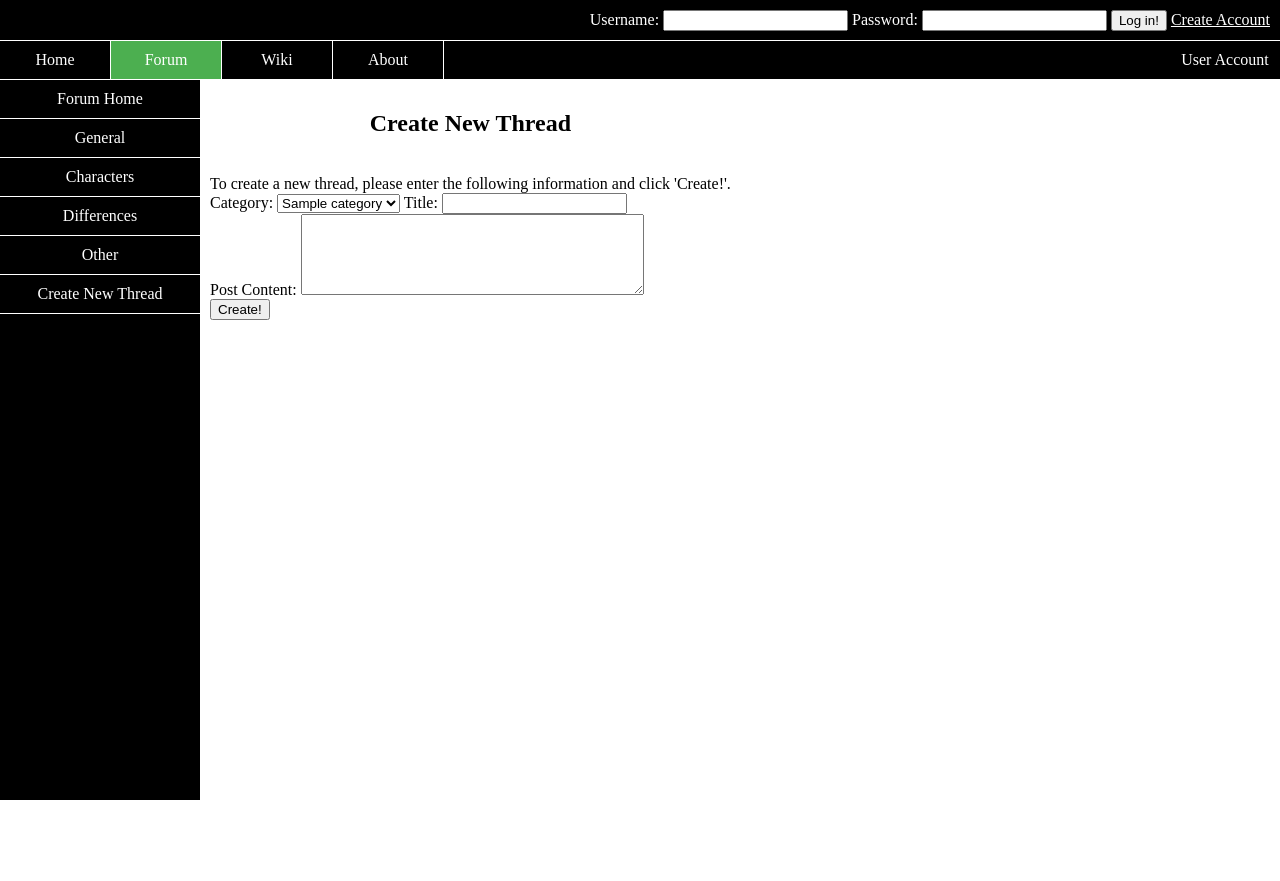
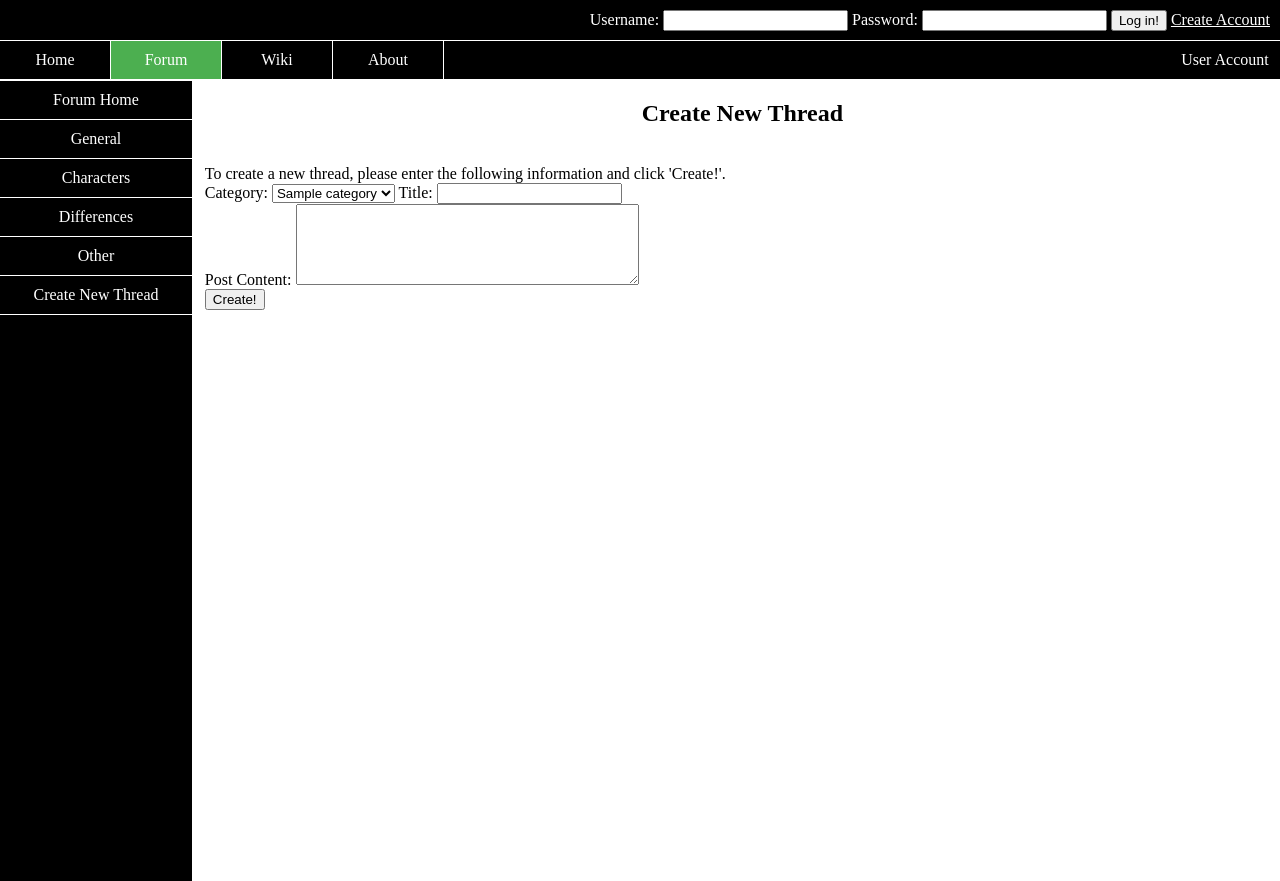
Before and after one commit to cperkin3/CSC-210-Fall-2016-Group-Project, a PHP site: page /forum/create-thread.php in a window 1280 px wide. Before the commit the page ends 800 px from the top, so only its background shows below. Run offline with PHP 8.4, Linux system fonts and the light colour scheme; tables that the repository leaves empty hold one stand-in row (values such as "Sample post"); some libraries are stand-ins or nearby versions.

Commit message:
Made changes to css

```diff
--- a/www/css/styles.css
+++ b/www/css/styles.css
@@ -1,14 +1,17 @@
 
+html {
+	height: 100%;
+}
+
+body {
+	height: 100%;
+}
 
 .login-top {
 	float: right;
-	/*position: fixed;
-	top: 0;*/
 }
 
 h1 {
-	/*position: fixed;
-	top: 100px;*/
 	text-align: center;
 }
 
@@ -17,9 +20,6 @@ header form {
 }
 
 aside.nav-aside {
-	top: 79px;
-	position: fixed;
-
 	border-right: 1px solid white;
 	border-top: 1px solid white;
 	width: 200px;
@@ -28,23 +28,21 @@ aside.nav-aside {
 	margin: 0;
 	padding: 0;
 	height: 100%;
+	float: left;
+	width: 15%;
+	margin-top: 80px;
 }
 
 aside.nav-aside ul {
 	list-style-type: none;
     margin: 0;
     padding: 0;
-
 	width: 100%;
 	overflow: hidden;
 }
 
 aside.nav-aside li {
 	border-bottom: 1px solid white;
-}
-
-aside.nav-aside li:last-child {
-
 }
 
 aside.nav-aside li a {
@@ -56,13 +54,10 @@ aside.nav-aside li a {
 }
 
 article {
-	position: fixed;
-	top: 80px;
-	width: 100%;
+	margin-top: 80px;
 }
 
 article.forum {
-	left: 200px;
-	padding: 10px;
-	width: auto;
+	float: right;
+	width: 84%;
 }
```
